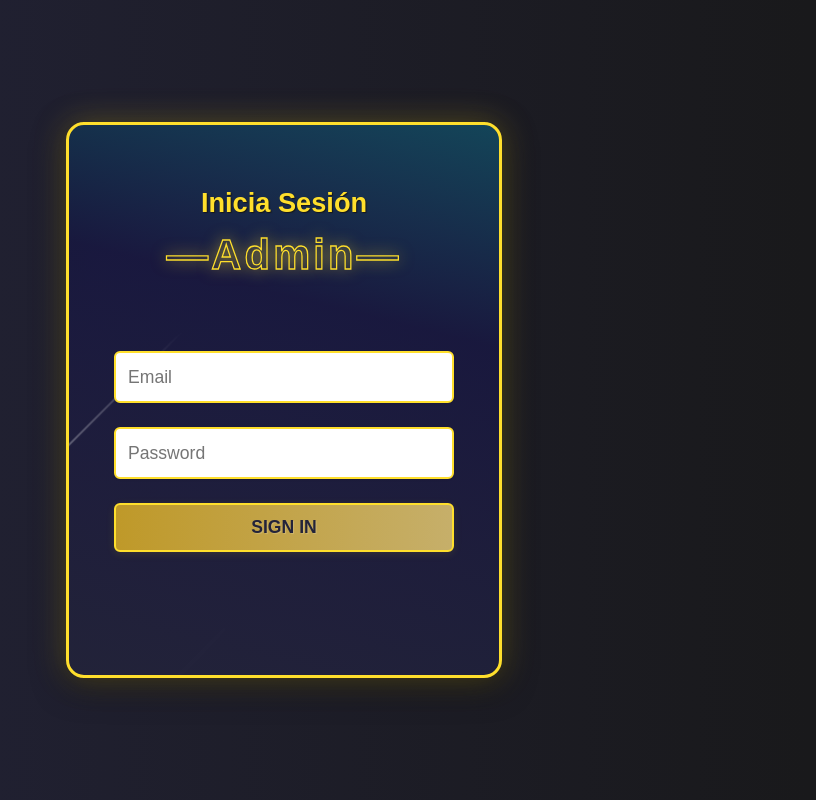
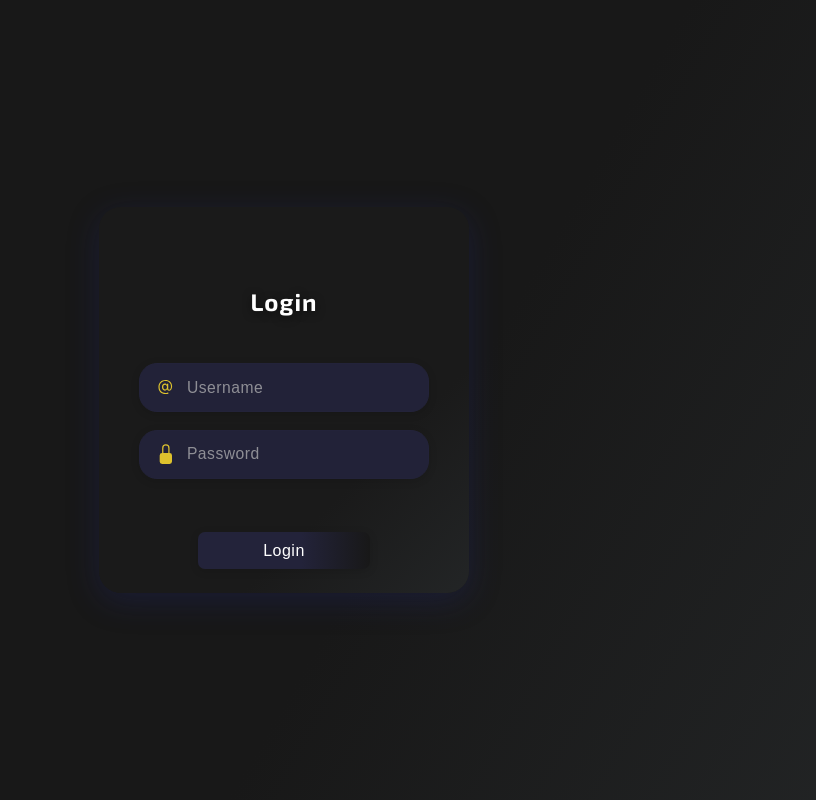
Before and after one commit to AlejandroJonnath/the-eye, a React (Vite) app: page /loginAdmin in a window 1280 px wide. Shown: the whole page, without its empty margins (356-1172 px from the left). Built offline with nearby package versions, Linux system fonts and the light colour scheme.

Commit message:
Formulario admin actualizado

```diff
--- a/src/components/loginAdmin.jsx
+++ b/src/components/loginAdmin.jsx
@@ -1,269 +1,181 @@
 import React from 'react';
 import styled from 'styled-components';
 
-const LoginAdmin = () => {
+const Form = () => {
   return (
-    <BgWrapper>
-      <CenteredContainer>
     <StyledWrapper>
       <form className="form">
-            <div className="form-title"><span>Inicia Sesión</span></div>
-            <div className="title-2"><span>Admin</span></div>
-            <div className="input-container">
-              <input placeholder="Email" type="email" className="input-mail" />
-              <span> </span>
+        <p id="heading">Login</p>
+        <div className="field">
+          <svg className="input-icon" xmlns="http://www.w3.org/2000/svg" width={16} height={16} fill="currentColor" viewBox="0 0 16 16">
+            <path d="M13.106 7.222c0-2.967-2.249-5.032-5.482-5.032-3.35 0-5.646 2.318-5.646 5.702 0 3.493 2.235 5.708 5.762 5.708.862 0 1.689-.123 2.304-.335v-.862c-.43.199-1.354.328-2.29.328-2.926 0-4.813-1.88-4.813-4.798 0-2.844 1.921-4.881 4.594-4.881 2.735 0 4.608 1.688 4.608 4.156 0 1.682-.554 2.769-1.416 2.769-.492 0-.772-.28-.772-.76V5.206H8.923v.834h-.11c-.266-.595-.881-.964-1.6-.964-1.4 0-2.378 1.162-2.378 2.823 0 1.737.957 2.906 2.379 2.906.8 0 1.415-.39 1.709-1.087h.11c.081.67.703 1.148 1.503 1.148 1.572 0 2.57-1.415 2.57-3.643zm-7.177.704c0-1.197.54-1.907 1.456-1.907.93 0 1.524.738 1.524 1.907S8.308 9.84 7.371 9.84c-.895 0-1.442-.725-1.442-1.914z" />
+          </svg>
+          <input autoComplete="off" placeholder="Username" className="input-field" type="text" />
         </div>
-            <section className="bg-stars">
-              <span className="star" />
-              <span className="star" />
-              <span className="star" />
-              <span className="star" />
-            </section>
-            <div className="input-container">
-              <input placeholder="Password" type="password" className="input-pwd" />
+        <div className="field">
+          <svg className="input-icon" xmlns="http://www.w3.org/2000/svg" width={16} height={16} fill="currentColor" viewBox="0 0 16 16">
+            <path d="M8 1a2 2 0 0 1 2 2v4H6V3a2 2 0 0 1 2-2zm3 6V3a3 3 0 0 0-6 0v4a2 2 0 0 0-2 2v5a2 2 0 0 0 2 2h6a2 2 0 0 0 2-2V9a2 2 0 0 0-2-2z" />
+          </svg>
+          <input placeholder="Password" className="input-field" type="password" />
         </div>
-            <button className="submit" type="submit">
-              <span className="sign-text">Sign in</span>
-            </button>
-            <p className="signup-link">
+        <div className="btn">
+          <button className="button1">&nbsp;&nbsp;&nbsp;&nbsp;&nbsp;&nbsp;Login&nbsp;&nbsp;&nbsp;&nbsp;&nbsp;&nbsp;</button>
 
-              <a className="up" href></a>
-            </p>
+        </div>
+
       </form>
     </StyledWrapper>
-      </CenteredContainer>
-    </BgWrapper>
   );
 }
 
-const BgWrapper = styled.div`
-  min-height: 100vh;
-  width: 100vw;
-  background: linear-gradient(90deg, #23233a 0%, #181818 100%);
-  display: flex;
-  align-items: center;
-  justify-content: center;
-`;
-
-const CenteredContainer = styled.div`
-  width: 100vw;
+const StyledWrapper = styled.div`
   min-height: 100vh;
   display: flex;
   align-items: center;
   justify-content: center;
-`;
+  background: linear-gradient(120deg, #181818 60%, #232526 100%);
+  padding: 2em;
 
-const StyledWrapper = styled.div`
   .form {
-    position: relative;
-    display: block;
-    padding: 3.5rem 2.8rem;
-    max-width: 480px;
-    background: linear-gradient(
-        14deg,
-        rgba(35, 35, 58, 0.95) 0%,
-        rgba(24, 24, 65, 0.85) 66%,
-        rgb(20, 76, 99, 0.85) 100%
-      ),
-      radial-gradient(
-        circle,
-        rgba(35, 35, 58, 0.7) 0%,
-        rgba(32, 15, 53, 0.3) 65%,
-        rgba(14, 29, 28, 0.95) 100%
-      );
-    border: 3px solid #ffdf2c;
-    box-shadow: 0 0 32px 0 #ffdf2c44, 0 8px 32px 0 #0008;
-    overflow: hidden;
-    z-index: 1;
-    border-radius: 18px;
-    font-family: 'Nunito', Arial, sans-serif;
+    display: flex;
+    flex-direction: column;
+    gap: 18px;
+    padding: 2.5em 2.5em 1.5em 2.5em;
+    background: linear-gradient(135deg, #1a1a1a 70%, #232526 100%);
+    border-radius: 22px;
+    box-shadow: 0 8px 32px 0 rgba(31, 38, 135, 0.25);
+    transition: transform .3s cubic-bezier(.4,2.3,.3,1), box-shadow .3s;
+    max-width: 370px;
+    width: 100%;
   }
 
-  .input-container {
-    position: relative;
+  .form:hover {
+    transform: scale(1.04) translateY(-2px);
+    box-shadow: 0 12px 40px 0 rgba(31, 38, 135, 0.35);
+    border: 1.5px solid #23233a;
   }
 
-  .input-container input,
-  .form button {
-    outline: none;
-    border: 2px solid #ffdf2c;
-    margin: 12px 0;
-    font-family: 'Nunito', Arial, sans-serif;
-    border-radius: 6px;
+  #heading {
+    text-align: center;
+    margin: 1.5em 0 1em 0;
+    color: #fff;
+    font-size: 1.5em;
+    font-weight: 600;
+    letter-spacing: 1px;
+    text-shadow: 0 2px 8px #0008;
   }
 
-  .input-container input {
-    background-color: #fff;
-    padding: 12px;
-    font-size: 1.1rem;
-    line-height: 1.5rem;
-    width: 340px;
-    box-shadow: 0 1px 2px 0 rgba(0, 0, 0, 0.08);
+  .field {
+    display: flex;
+    align-items: center;
+    gap: 0.7em;
+    border-radius: 18px;
+    padding: 0.7em 1em;
+    background: rgba(35,35,58,0.95);
+    box-shadow: 0 2px 8px #0002;
+    border: 1px solid #23233a;
+    transition: box-shadow .2s, border .2s;
   }
 
-  .input-mail:focus::placeholder,
-  .input-pwd:focus::placeholder {
-    opacity: 0;
-    transition: opacity 0.9s;
+  .field:focus-within {
+    box-shadow: 0 4px 16px #ffdf2c55;
+    border: 1.5px solid #ffdf2c;
   }
 
-  .submit {
-    position: relative;
-    display: block;
-    padding: 12px;
-    background: linear-gradient(90deg, #bf9929 0%, #c6af6a 100%);
-    color: #23233a;
-    text-shadow: 1px 1px 1px rgba(255,255,255,0.2);
-    font-size: 1.1rem;
-    font-weight: 700;
-    width: 100%;
-    text-transform: uppercase;
-    overflow: hidden;
-    border: none;
-    border-radius: 8px;
-    box-shadow: 0 2px 8px rgba(255,215,0,0.10);
-    transition: background 0.18s, color 0.18s, transform 0.18s;
-    cursor: pointer;
+  .input-icon {
+    height: 1.4em;
+    width: 1.4em;
+    fill: #ffdf2c;
+    opacity: 0.85;
+    transition: fill .2s;
   }
 
-  .submit:hover {
-    background: linear-gradient(90deg, #c6af6a 0%, #bf9929 100%);
-    color: #181818;
-    box-shadow: 0 4px 18px rgba(255,215,0,0.18);
-    transform: translateY(-2px) scale(1.04);
+  .input-field {
+    background: none;
+    border: none;
+    outline: none;
+    width: 100%;
+    color: #fff;
+    font-size: 1em;
+    padding: 0.2em 0;
+    letter-spacing: 0.5px;
+    transition: color .2s;
   }
 
-  .signup-link {
-    color: #ffdf2c;
-    font-size: 1.05rem;
-    line-height: 1.5rem;
-    text-align: center;
-    font-family: 'Nunito', Arial, sans-serif;
-    margin-top: 1.2rem;
-  }
-
-  .signup-link a {
-    color: #fff;
-    text-decoration: underline;
-    margin-left: 0.3em;
-  }
-
-  .up:hover {
+  .input-field:focus {
     color: #ffdf2c;
   }
 
-  .form-title {
-    font-size: 1.7rem;
-    font-family: 'Nunito', Arial, sans-serif;
-    font-weight: 700;
-    text-align: center;
-    color: #ffdf2c;
-    text-shadow: 1px 1px 1px #181818;
-    margin-bottom: 0.2em;
-    animation-duration: 1.5s;
-    overflow: hidden;
-    transition: 0.12s;
+  .input-field::placeholder {
+    color: #bdbdbd;
+    opacity: 0.7;
+    font-size: 0.98em;
   }
 
-  .form-title span {
-    animation: flickering 2s linear infinite both;
+  .form .btn {
+    display: flex;
+    justify-content: center;
+    flex-direction: row;
+    margin-top: 2.2em;
+    gap: 1em;
   }
 
-  .title-2 {
-    display: block;
-    margin-top: -0.5rem;
-    font-size: 2.6rem;
-    font-weight: 900;
-    font-family: 'Nunito', Arial, sans-serif;
-    text-align: center;
-    -webkit-text-stroke: #ffdf2c 0.08rem;
-    letter-spacing: 0.2rem;
-    color: transparent;
-    position: relative;
-    text-shadow: 0px 0px 16px #ffdf2c88;
-    margin-bottom: 1.2em;
+  .button1, .button2 {
+    padding: 0.6em 2.2em;
+    border-radius: 7px;
+    border: none;
+    outline: none;
+    font-size: 1em;
+    font-weight: 500;
+    letter-spacing: 0.5px;
+    cursor: pointer;
+    transition: background .25s, color .25s, box-shadow .2s, border .2s;
+    background: linear-gradient(90deg, #23233a 60%, #181818 100%);
+    color: #fff;
+    box-shadow: 0 2px 8px #0002;
   }
 
-  .title-2 span::before,
-  .title-2 span::after {
-    content: "—";
+  .button1:hover {
+    background: linear-gradient(90deg,rgb(226, 143, 19) 0%,rgb(218, 197, 14) 100%);
+    color:rgb(255, 255, 255);
+    box-shadow: 0 4px 16px #ffdf2c55;
+    border: 1px solid #ffdf2c;
   }
 
-  @keyframes flickering {
-    0%, 100% { opacity: 1; }
-    41.99% { opacity: 1; }
-    42%, 43% { opacity: 0; }
-    43.01%, 47.99% { opacity: 1; }
-    48%, 49% { opacity: 0; }
-    49.01% { opacity: 1; }
+  .button2 {
+    background: linear-gradient(90deg, #23233a 60%, #181818 100%);
+    color: #fff;
   }
 
-  /* Shooting stars (mantén igual si quieres el efecto) */
-  .bg-stars {
-    position: absolute;
-    top: 0;
-    left: 0;
-    width: 100%;
-    height: 100%;
-    z-index: -2;
-    background-size: cover;
-    animation: animateBg 50s linear infinite;
+  .button2:hover {
+    background: linear-gradient(90deg, #23233a 0%, #ffdf2c 100%);
+    color: #23233a;
+    box-shadow: 0 4px 16px #ffdf2c55;
+    border: 1px solid #ffdf2c;
   }
 
-  @keyframes animateBg {
-    0%, 100% { transform: scale(1);}
-    50% { transform: scale(1.2);}
+  .button3 {
+    margin: 2em 0 0.5em 0;
+    padding: 0.5em 1.5em;
+    border-radius: 6px;
+    border: none;
+    outline: none;
+    font-size: 0.98em;
+    font-weight: 400;
+    background: #23233a;
+    color: #fff;
+    cursor: pointer;
+    transition: background .2s, color .2s, box-shadow .2s, border .2s;
+    box-shadow: 0 2px 8px #0002;
+    align-self: center;
   }
 
-  .star {
-    position: absolute;
-    top: 50%;
-    left: 50%;
-    width: 4px;
-    height: 4px;
-    background: #fff;
-    border-radius: 50%;
-    box-shadow: 0 0 0 4px rgba(255, 255, 255, 0.1),
-      0 0 0 8px rgba(255, 255, 255, 0.1), 0 0 20px rgba(255, 255, 255, 0.1);
-    animation: animate 3s linear infinite;
-  }
-
-  .star::before {
-    content: "";
-    position: absolute;
-    top: 50%;
-    transform: translateY(-50%);
-    width: 300px;
-    height: 1px;
-    background: linear-gradient(90deg, #fff, transparent);
-  }
-
-  @keyframes animate {
-    0% { transform: rotate(315deg) translateX(0); opacity: 1;}
-    70% { opacity: 1;}
-    100% { transform: rotate(315deg) translateX(-1000px); opacity: 0;}
-  }
-
-  .star:nth-child(1) {
-    top: 0; right: 0; left: initial;
-    animation-delay: 0s;
-    animation-duration: 1s;
-  }
-  .star:nth-child(2) {
-    top: 0; right: 100px; left: initial;
-    animation-delay: 0.2s;
-    animation-duration: 3s;
-  }
-  .star:nth-child(3) {
-    top: 0; right: 220px; left: initial;
-    animation-delay: 2.75s;
-    animation-duration: 2.75s;
-  }
-  .star:nth-child(4) {
-    top: 0; right: -220px; left: initial;
-    animation-delay: 1.6s;
-    animation-duration: 1.6s;
+  .button3:hover {
+    background: #ffdf2c;
+    color: #23233a;
+    box-shadow: 0 4px 16px #ffdf2c55;
+    border: 1px solid #ffdf2c;
   }
 `;
 
-export default LoginAdmin;
+export default Form;
```
Also changed, not shown: 1 other file (tests, documents, lock files or other folders). Lines whose indentation alone changed are shown as unchanged.
